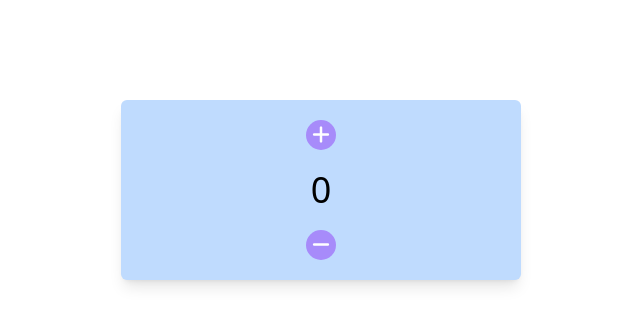
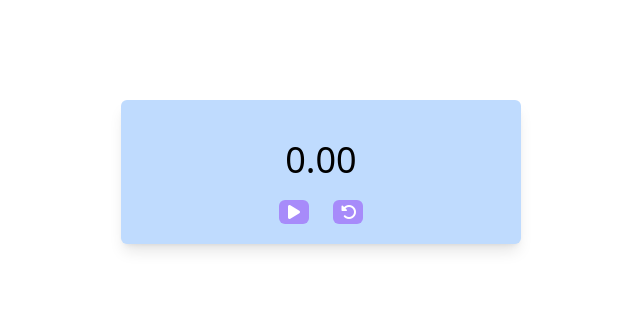
Before and after one commit to justanoobcoder/reactjs-playground, a React (Vite) app: page / in a window 1280 px wide. Shown: the top 326 px of the page, without its empty margins (319-959 px from the left). Built offline with nearby package versions, Linux system fonts and the light colour scheme.

Commit message:
feat(stopwatch): add stopwatch component

```diff
--- a/src/App.jsx
+++ b/src/App.jsx
@@ -1,9 +1,12 @@
-import Counter from "./counter/Counter";
+// import Counter from "./counter/Counter";
+
+import StopWatch from "./stopwatch/StopWatch";
 
 function App() {
   return (
     <div className="container">
-      <Counter />
+      {/* <Counter /> */}
+      <StopWatch />
     </div>
   );
 }
--- /dev/null
+++ b/src/stopwatch/StopWatch.jsx
@@ -0,0 +1,44 @@
+import { useState, useRef } from "react";
+
+export default function StopWatch() {
+  const [timer, setTimer] = useState(0);
+  const [isRunning, setIsRunning] = useState(false);
+  const intervalIdRef = useRef(null);
+
+  function handleStart() {
+    setIsRunning(true);
+    clearInterval(intervalIdRef.current);
+    intervalIdRef.current = setInterval(() => {
+      setTimer((prev) => prev + 0.01);
+    }, 10);
+  }
+
+  function handlePause() {
+    setIsRunning(false);
+    clearInterval(intervalIdRef.current);
+  }
+
+  function handleReset() {
+    setIsRunning(false);
+    clearInterval(intervalIdRef.current);
+    setTimer(0);
+  }
+
+  return (
+    <div className="text-center">
+      <h1 className="text-4xl my-5">{timer.toFixed(2)}</h1>
+      {!isRunning ? (
+        <button className="btn w-[30px] mx-3" onClick={handleStart}>
+          <i className="fa-solid fa-play"></i>
+        </button>
+      ) : (
+        <button className="btn w-[30px] mx-3" onClick={handlePause}>
+          <i className="fa-solid fa-pause"></i>
+        </button>
+      )}
+      <button className="btn w-[30px] mx-3" onClick={handleReset}>
+        <i className="fa-solid fa-rotate-left" />
+      </button>
+    </div>
+  );
+}
```
